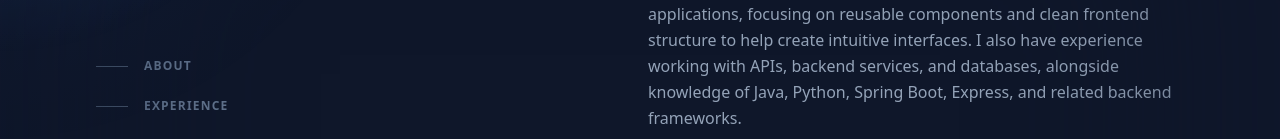
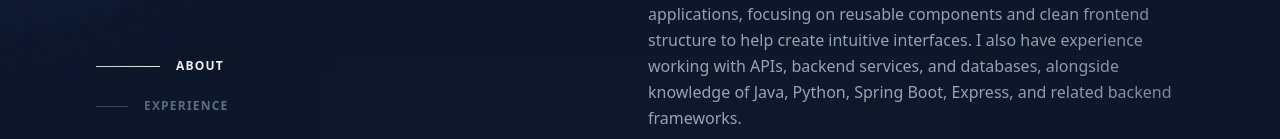
Before and after one commit to nileshshrs/personal-portfolio, a Next.js app: page / in a window 1280 px wide. Shown: the part 266-405 px from the top of the page. Built offline with nearby package versions, Linux system fonts and the light colour scheme; no server answers.

Commit message:
Feat: Implement active section tracking in Navbar using Intersection Observer

```diff
--- a/components/Navbar.tsx
+++ b/components/Navbar.tsx
@@ -1,32 +1,53 @@
+'use client'
+
 import Link from 'next/link'
 import React from 'react'
+import { useActiveSection } from '@/hooks/useActiveSection'
 
 const Navbar = () => {
+    const activeSection = useActiveSection()
+
+    const getLinkClass = (sectionId: string) => {
+        const baseClass = 'group flex items-center py-3'
+        return activeSection === sectionId ? `${baseClass} active` : baseClass
+    }
+
+    const getIndicatorClass = (sectionId: string) => {
+        const baseClass = 'nav-indicator mr-4 h-px w-8 bg-slate-600 transition-all group-hover:w-16 group-hover:bg-slate-200 group-focus-visible:w-16 group-focus-visible:bg-slate-200 motion-reduce:transition-none'
+        return activeSection === sectionId ? `${baseClass} w-16 bg-white group-hover:bg-slate-100` : baseClass
+    }
+
+    const getTextClass = (sectionId: string) => {
+        const baseClass = 'nav-text text-xs font-bold uppercase tracking-widest text-slate-500 group-hover:text-slate-200 group-focus-visible:text-slate-200'
+        return activeSection === sectionId ? `nav-text text-xs font-bold uppercase tracking-widest text-white group-hover:text-slate-100 group-focus-visible:text-slate-100` : baseClass
+    }
+
     return (
         <nav className="nav hidden lg:block">
             <ul className="mt-16 w-max">
                 <li>
-                    <Link className="group flex items-center py-3 active" href="#about">
-                        <span className="nav-indicator mr-4 h-px w-8 bg-slate-600 transition-all group-hover:w-16 group-hover:bg-slate-200 group-focus-visible:w-16 group-focus-visible:bg-slate-200 motion-reduce:transition-none">
+                    <Link className={getLinkClass('about')} href="#about">
+                        <span className={getIndicatorClass('about')}>
                         </span>
-                        <span className="nav-text text-xs font-bold uppercase tracking-widest text-slate-500 group-hover:text-slate-200 group-focus-visible:text-slate-200">
+                        <span className={getTextClass('about')}>
                             About
                         </span>
                     </Link>
                 </li>
                 <li>
-                    <Link className="group flex items-center py-3" href="#experience">
-                        <span className="nav-indicator mr-4 h-px w-8 bg-slate-600 transition-all group-hover:w-16 group-hover:bg-slate-200 group-focus-visible:w-16 group-focus-visible:bg-slate-200 motion-reduce:transition-none">
+                    <Link className={getLinkClass('experience')} href="#experience">
+                        <span className={getIndicatorClass('experience')}>
                         </span>
-                        <span className="nav-text text-xs font-bold uppercase tracking-widest text-slate-500 group-hover:text-slate-200 group-focus-visible:text-slate-200">
+                        <span className={getTextClass('experience')}>
                             Experience
                         </span>
                     </Link>
                 </li>
                 <li>
-                    <Link className="group flex items-center py-3 " href="#projects"><span className="nav-indicator mr-4 h-px w-8 bg-slate-600 transition-all group-hover:w-16 group-hover:bg-slate-200 group-focus-visible:w-16 group-focus-visible:bg-slate-200 motion-reduce:transition-none">
-                    </span>
-                        <span className="nav-text text-xs font-bold uppercase tracking-widest text-slate-500 group-hover:text-slate-200 group-focus-visible:text-slate-200">
+                    <Link className={getLinkClass('projects')} href="#projects">
+                        <span className={getIndicatorClass('projects')}>
+                        </span>
+                        <span className={getTextClass('projects')}>
                             Projects
                         </span>
                     </Link>
--- /dev/null
+++ b/hooks/useActiveSection.ts
@@ -0,0 +1,38 @@
+import { useState, useEffect } from 'react'
+
+export const useActiveSection = (sectionIds: string[] = ['about', 'experience', 'projects']) => {
+    const [activeSection, setActiveSection] = useState<string>(sectionIds[0])
+
+    useEffect(() => {
+        const observer = new IntersectionObserver(
+            (entries) => {
+                entries.forEach((entry) => {
+                    if (entry.isIntersecting) {
+                        setActiveSection(entry.target.id)
+                    }
+                })
+            },
+            {
+                rootMargin: '-50% 0px -50% 0px',
+            }
+        )
+
+        sectionIds.forEach((id) => {
+            const element = document.getElementById(id)
+            if (element) {
+                observer.observe(element)
+            }
+        })
+
+        return () => {
+            sectionIds.forEach((id) => {
+                const element = document.getElementById(id)
+                if (element) {
+                    observer.unobserve(element)
+                }
+            })
+        }
+    }, [sectionIds])
+
+    return activeSection
+}
```
